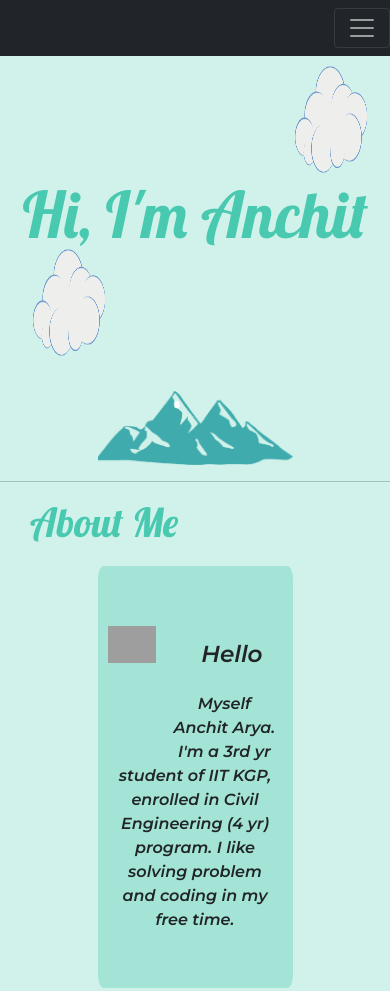
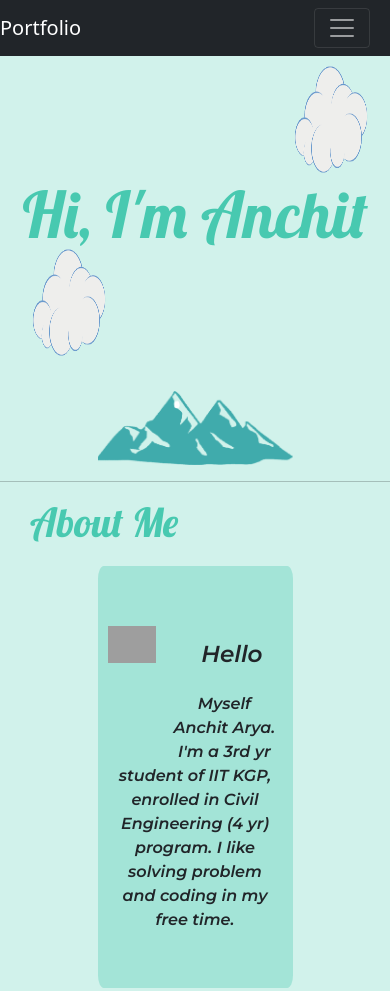
Before and after one commit to Anchit-13/my_portfolio, a plain HTML site: page index.html in a window 390 px wide. Shown: the top 991 px of the page. Drawn offline with nearby package versions, Linux system fonts and the light colour scheme; grey boxes are pictures that could not be loaded.

Commit message:
Update index.html

```diff
--- a/index.html
+++ b/index.html
@@ -13,7 +13,8 @@
   </head>
   <body>
     <nav class="navbar navbar-expand-lg navbar-dark bg-dark">
-      <button class="navbar-toggler ms-auto" type="button" data-bs-toggle="collapse" data-bs-target="#navbarSupportedContent" aria-controls="navbarSupportedContent" aria-expanded="false" aria-label="Toggle navigation">
+      <a class="navbar-brand portfolio" >Portfolio</a>
+      <button style="margin-right:20px" class="navbar-toggler ms-auto" type="button" data-bs-toggle="collapse" data-bs-target="#navbarSupportedContent" aria-controls="navbarSupportedContent" aria-expanded="false" aria-label="Toggle navigation">
         <span class="navbar-toggler-icon"></span>
       </button>
       <div class="collapse navbar-collapse" id="navbarSupportedContent">
```
